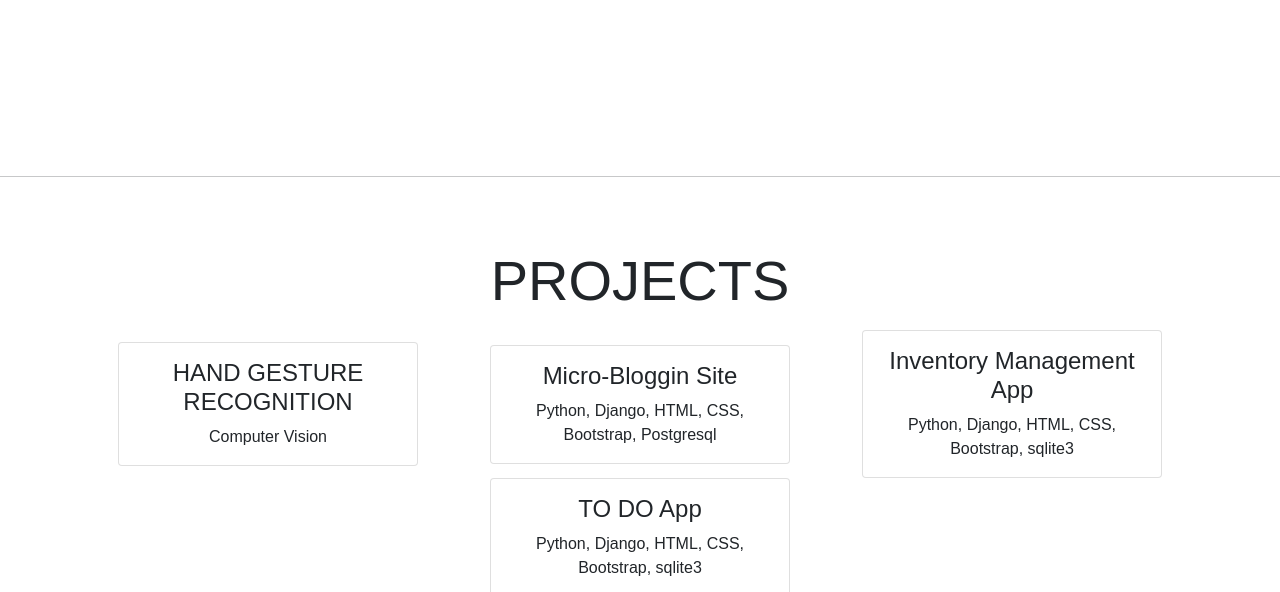
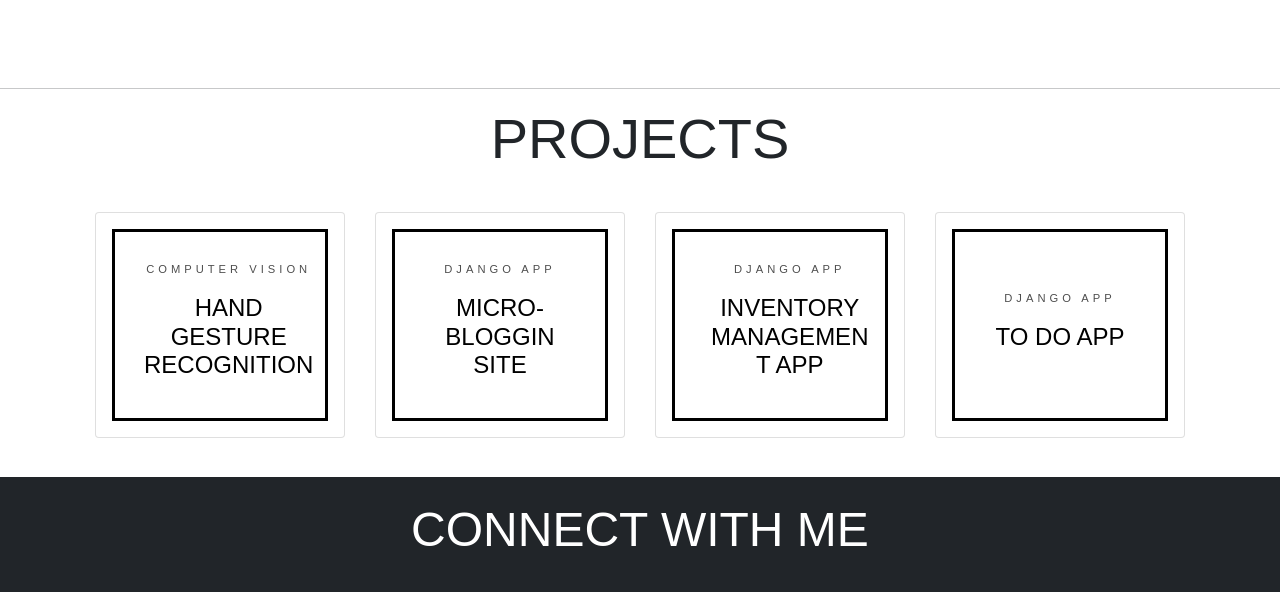
Before and after one commit to RahulRawatji/rahul55, a plain HTML site: page index.html in a window 1280 px wide. Shown: the part 1601-2193 px from the top of the page. Drawn offline with nearby package versions, Linux system fonts and the light colour scheme; a web font is replaced by a local one.

Commit message:
links and projects carsd-flip added

```diff
--- a/index.html
+++ b/index.html
@@ -15,21 +15,22 @@
     <title>RAHUL</title>
 </head>
 <body>
-    <div class=" container-fluid content">
-
+    <div class=" container-fluid ">
+        <div class="content">
             <p class="display-5" >HELLO, I'M</p>
             <p class="display-1">RAHUL RAWAT</p>
             <p>  PROGRAMMER | AUDIOPHILE </p>
-
+        </div>
     </div>
 
-    <div class="container-fluid about bg-dark text-center text-white">
-        <p class=' container p-4'>I AM A DEDICATED AND DILIGENT INDIVIDUAL TOWARD THE WORLD OF COMPUTERS. HAVING A SELF DRIVEN
+    <div class="container-fluid  bg-dark ">
+        <div class="container ">
+        <p class='about m-4 p-4 text-center text-white '>I AM A DEDICATED AND DILIGENT INDIVIDUAL TOWARD THE WORLD OF COMPUTERS. HAVING A SELF DRIVEN
             ATTITUDE TO EMBRACE NEW TOOLS AND SKILLS. I HAVE NICHE TOWARDS WEB-DEVELOPMENT AND MACHINE LEARNING. I HAVE GOOD GRIP ON C, PYTHON, HTML, CSS, DJANGO,
             GIT/GITHUB, BOOTSTRAP. APART FROM THIS I ALSO HAVE KNOWLEDGE OF VARIOUS PYTHON LIBRAIES,MACHINE LEARNING ALGORITHMS, LIVING LIFE, HAVING FUN, ENJOYING THE SUNSETS.
             I LIKE TEA, MUSIC, DANCE AND NATURE.</p>
+        </div>
     </div>
-
     <div class=" container-fluid parallax"> </div>
 
     <div class="container skills-main">
@@ -46,52 +47,84 @@
     </div>
 
     <hr>
-    <div class="text-white container text-center projects ">
+    <div class="container-fluid text-center projects">
+        <p class="display-4 text-dark">PROJECTS</p>
+        <div class="d-flex flex-wrap justify-content-center m-4">
+            <div class="card">
+                <div class="card__content">
 
-        <p class="display-4 text-dark">PROJECTS</p>
-        <div class="d-flex flex-wrap text-dark">
-            <div class="card m-auto" style="width:300px">
-                <div class="card-body">
-                  <h4 class="card-title">HAND GESTURE RECOGNITION</h4>
-                  <p class="card-text">Computer Vision</p>
+                    <div class="card__front">
+                        <h3 class="card__title">HAND GESTURE RECOGNITION</h3>
+                        <p class="card__subtitle">Computer Vision</p>
+                    </div>
+
+                    <div class="card__back">
+                        <p class="card__body">OpenCV, Python, Tensorflow </p>
+                    </div>
+
                 </div>
             </div>
-            <div class="card  m-auto" style="width:300px">
-                <div class="card-body">
-                    <h4 class="card-title">Micro-Bloggin Site</h4>
-                    <p class="card-text">Python, Django, HTML, CSS, Bootstrap, Postgresql</p>
+            <div class="card">
+                <div class="card__content">
+
+                    <div class="card__front">
+                        <h3 class="card__title">Micro-Bloggin Site</h3>
+                        <p class="card__subtitle">Django App</p>
+                    </div>
+
+                    <div class="card__back">
+                        <p class="card__body">Python, Django, HTML, CSS, Bootstrap, Postgresql</p>
+                    </div>
+
                 </div>
             </div>
-            <div class="card  m-auto" style="width:300px">
-                <div class="card-body">
-                    <h4 class="card-title">Inventory Management App</h4>
-                    <p class="card-text">Python, Django, HTML, CSS, Bootstrap, sqlite3</p>
+            <div class="card">
+                <div class="card__content">
+
+                    <div class="card__front">
+                        <h3 class="card__title">Inventory Management App</h3>
+                        <p class="card__subtitle">Django App</p>
+                    </div>
+
+                    <div class="card__back">
+                        <p class="card__body">Python, Django, HTML, CSS, Bootstrap, Postgresql</p>
+                    </div>
+
                 </div>
             </div>
-            <div class="card  m-auto" style="width:300px">
-                <div class="card-body">
-                    <h4 class="card-title">TO DO App</h4>
-                    <p class="card-text">Python, Django, HTML, CSS, Bootstrap, sqlite3</p>
+            <div class="card">
+                <div class="card__content">
+
+                    <div class="card__front">
+                        <h3 class="card__title">TO DO App</h3>
+                        <p class="card__subtitle">Django App</p>
+                    </div>
+
+                    <div class="card__back">
+                        <p class="card__body">Python, Django, HTML, CSS, Bootstrap, Postgresql</p>
+                    </div>
+
                 </div>
             </div>
         </div>
     </div>
 
-
-    <div class="continer-fluid contact bg-dark text-white text-center p-4">
+    <div class="container-fluid bg-dark">
+    <div class="contact  text-white text-center p-4">
         <h1 class="display-5">CONNECT WITH ME</h1>
         <div class="d-flex justify-content-center m-4">
-            <a class='m-3'href="#"><svg xmlns="http://www.w3.org/2000/svg" width="40" height="40" fill="currentColor" class="bi bi-facebook" viewBox="0 0 16 16">
+            <a class='m-3' href="https://www.facebook.com/rauL.RAWAT14/"><svg xmlns="http://www.w3.org/2000/svg" width="40" height="40" fill="currentColor" class="bi bi-facebook" viewBox="0 0 16 16">
                 <path d="M16 8.049c0-4.446-3.582-8.05-8-8.05C3.58 0-.002 3.603-.002 8.05c0 4.017 2.926 7.347 6.75 7.951v-5.625h-2.03V8.05H6.75V6.275c0-2.017 1.195-3.131 3.022-3.131.876 0 1.791.157 1.791.157v1.98h-1.009c-.993 0-1.303.621-1.303 1.258v1.51h2.218l-.354 2.326H9.25V16c3.824-.604 6.75-3.934 6.75-7.951z"/>
               </svg></a>
-              <a class='m-3'><svg xmlns="http://www.w3.org/2000/svg" width="40" height="40" fill="currentColor" class="bi bi-linkedin" viewBox="0 0 16 16">
+              <a class='m-3' href='https://www.linkedin.com/in/rahul-rawat-618a23127/' ><svg xmlns="http://www.w3.org/2000/svg" width="40" height="40" fill="currentColor" class="bi bi-linkedin" viewBox="0 0 16 16">
                 <path d="M0 1.146C0 .513.526 0 1.175 0h13.65C15.474 0 16 .513 16 1.146v13.708c0 .633-.526 1.146-1.175 1.146H1.175C.526 16 0 15.487 0 14.854V1.146zm4.943 12.248V6.169H2.542v7.225h2.401zm-1.2-8.212c.837 0 1.358-.554 1.358-1.248-.015-.709-.52-1.248-1.342-1.248-.822 0-1.359.54-1.359 1.248 0 .694.521 1.248 1.327 1.248h.016zm4.908 8.212V9.359c0-.216.016-.432.08-.586.173-.431.568-.878 1.232-.878.869 0 1.216.662 1.216 1.634v3.865h2.401V9.25c0-2.22-1.184-3.252-2.764-3.252-1.274 0-1.845.7-2.165 1.193v.025h-.016a5.54 5.54 0 0 1 .016-.025V6.169h-2.4c.03.678 0 7.225 0 7.225h2.4z"/>
               </svg></a>
-              <a class="m-3"><svg xmlns="http://www.w3.org/2000/svg" width="40" height="40" fill="currentColor" class="bi bi-github" viewBox="0 0 16 16">
+              <a class="m-3" href="https://github.com/raulinc"><svg xmlns="http://www.w3.org/2000/svg" width="40" height="40" fill="currentColor" class="bi bi-github" viewBox="0 0 16 16">
                 <path d="M8 0C3.58 0 0 3.58 0 8c0 3.54 2.29 6.53 5.47 7.59.4.07.55-.17.55-.38 0-.19-.01-.82-.01-1.49-2.01.37-2.53-.49-2.69-.94-.09-.23-.48-.94-.82-1.13-.28-.15-.68-.52-.01-.53.63-.01 1.08.58 1.23.82.72 1.21 1.87.87 2.33.66.07-.52.28-.87.51-1.07-1.78-.2-3.64-.89-3.64-3.95 0-.87.31-1.59.82-2.15-.08-.2-.36-1.02.08-2.12 0 0 .67-.21 2.2.82.64-.18 1.32-.27 2-.27.68 0 1.36.09 2 .27 1.53-1.04 2.2-.82 2.2-.82.44 1.1.16 1.92.08 2.12.51.56.82 1.27.82 2.15 0 3.07-1.87 3.75-3.65 3.95.29.25.54.73.54 1.48 0 1.07-.01 1.93-.01 2.2 0 .21.15.46.55.38A8.012 8.012 0 0 0 16 8c0-4.42-3.58-8-8-8z"/>
               </svg></a>
         </div>
 
     </div>
+</div>
 </body>
 </html>
--- a/style.css
+++ b/style.css
@@ -1,32 +1,23 @@
 *{
   font-family: 'Alatsi', sans-serif;
+  margin: 0;
 }
 @media screen and (max-width: 500px) {
     .about{
-      font-size: 1rem;
+      font-size: 0.80rem;
     }
   }
 @media screen and (min-width: 501px) {
     .about{
-      font-size: 1.5rem;
+      font-size: 1.4rem;
     }
   }
 .content{
     text-align: center;
     background-color: Dark (#262626);
     font-size: 25px;
-    padding :5rem;
+    padding :4rem;
     height: 60vh;
-}
-.about{
-    height: 45vh;
-    font-family: 'Hi Melody' !important;
-}
-
-.projects{
-    padding :2rem;
-    margin:3%;
-    height: 100vh;
 }
 .skills-main{
   height: 45vh;
@@ -81,7 +72,7 @@
     /* The image used */
     background-image: url("40.jpg");
     opacity: 120%;
-
+    margin-top:-25px;
     /* Set a specific height */
     min-height: 500px;
 
@@ -91,6 +82,86 @@
     background-repeat: no-repeat;
     background-size: cover;
   }
-  .contact{
-    height:50vh;
-}
+  @import url('https://fonts.googleapis.com/css?family=Oswald:400,700');
+
+  .card {
+    width: 250px;
+    margin :15px;
+  }
+
+  .card__content {
+    text-align: center;
+    position: relative;
+    padding: 7em 3em;
+    transition: transform 2s;
+    transform-style: preserve-3d;
+  }
+
+  .card:hover .card__content {
+    transform: rotateY(.5turn);
+  }
+
+  .card__front,
+  .card__back {
+    position: absolute;
+    top: 0;
+    bottom: 0;
+    left: 0;
+    right: 0;
+    padding: 5em 3em;
+    backface-visibility: hidden;
+    transform-style: preserve-3d;
+    display: grid;
+    align-content: center;
+  }
+
+  .card__front {
+    background-color: var(--clr);
+    background-image: url(#);
+    background-size: cover;
+    background-blend-mode: overlay;
+    color: black;
+  }
+
+  .card__front::before {
+    content: '';
+    position: absolute;
+    --spacer: 1em;
+    top: var(--spacer);
+    bottom: var(--spacer);
+    left: var(--spacer);
+    right: var(--spacer);
+    border: 3px solid currentColor;
+    transform: var(--level-one);
+  }
+
+  .card__title {
+    font-size: 1.5rem;
+    transform: var(--level-three);
+    order: 2;
+    text-transform: uppercase;
+  }
+
+  .card__subtitle {
+    transform: var(--level-two);
+    text-transform: uppercase;
+    letter-spacing: 4px;
+    font-size: .70rem;
+    font-weight: var(--fw-bold);
+    opacity: .7;
+  }
+
+  .card__body {
+    transform: var(--level-two);
+    font-weight: var(fw-normal);
+    font-size: 1rem;
+    line-height: 1.6;
+  }
+
+
+
+  .card__back {
+    transform: rotateY(.5turn);
+    color: var(--clr);
+    background: rgb(40, 154, 199);
+  }
```
